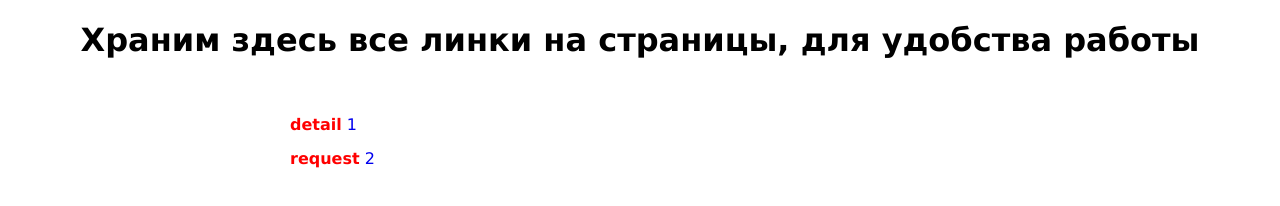
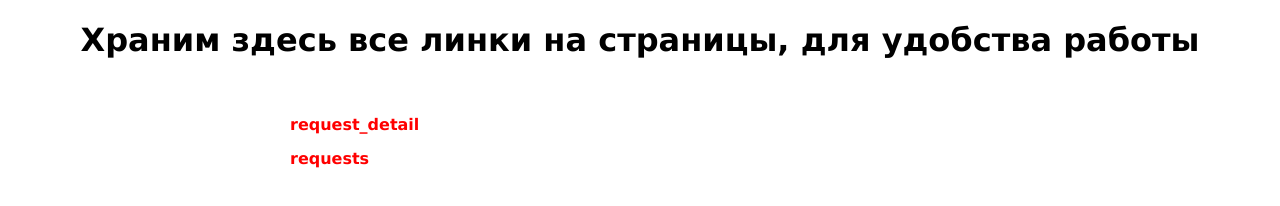
Before and after one commit to decore/project-request, a website: page index.html in a window 1280 px wide. Drawn offline with Linux system fonts and the light colour scheme.

Commit message:
путь

```diff
--- a/index.html
+++ b/index.html
@@ -14,8 +14,8 @@
  <h1 style="text-align: center">Храним здесь все линки на страницы, для удобства работы</h1>
  <br>
  <!-- Делаем ссылку чтоб каждый раз не прописывать путь -->
-  <p><a href="./request_detail.html"><b>detail</b> 1</a></p>
-  <p><a href="./requests.html"><b>request</b> 2</a></p>
+  <p><a href="./request_detail.html"><b>request_detail</b></a></p>
+  <p><a href="./requests.html"><b>requests</b></a></p>
 
  </body>
 </html>
```
